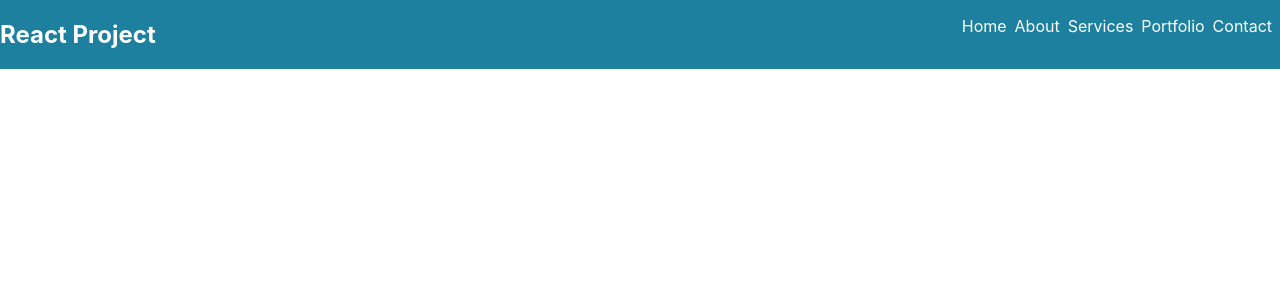
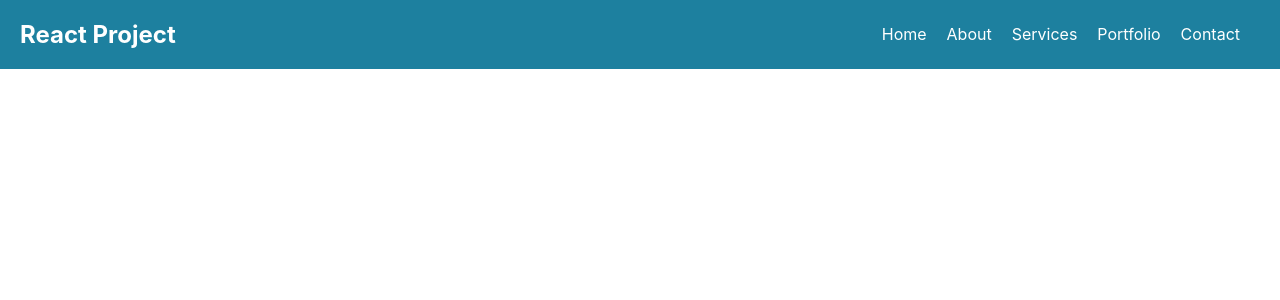
Before and after one commit to oliver-gomes/react-portfolio-telmo, a React (Create React App) app in the folder react-portfolio/: page / in a window 1280 px wide. Shown: the top 300 px of the page. Built offline with nearby package versions, Linux system fonts and the light colour scheme.

Commit message:
More styling

```diff
--- a/react-portfolio/src/component/Navigation.css
+++ b/react-portfolio/src/component/Navigation.css
@@ -6,6 +6,8 @@ nav {
     display: flex;
     justify-content: space-between;
     background-color: #1d809f;
+    align-items: center;
+    padding: 0 20px;
 }
 
 nav ul {
@@ -14,7 +16,7 @@ nav ul {
 
 nav ul li {
     display: inline-block;
-    margin-right: 8px;
+    margin-right: 20px;
 }
 
 nav ul li a {
```
